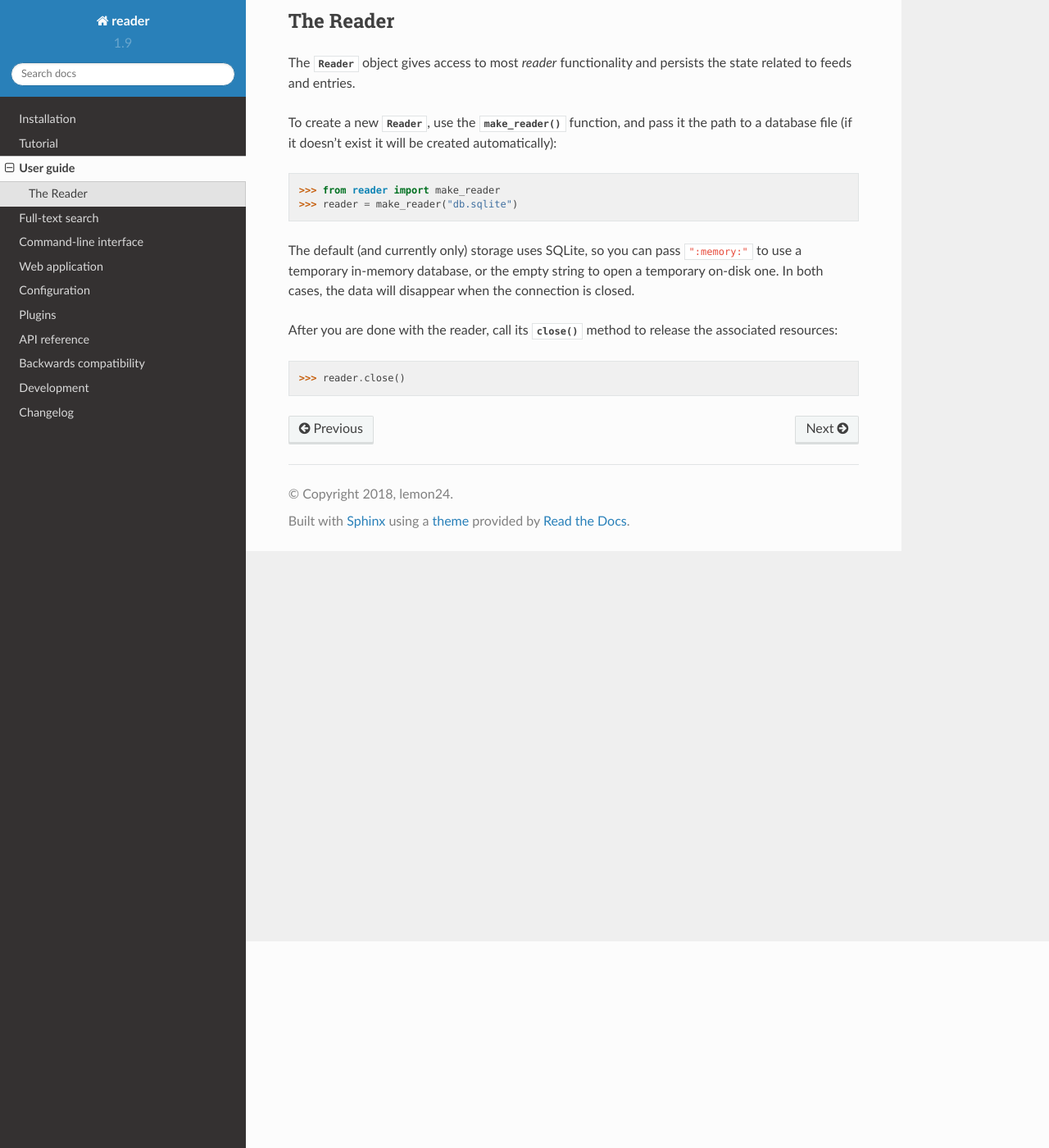
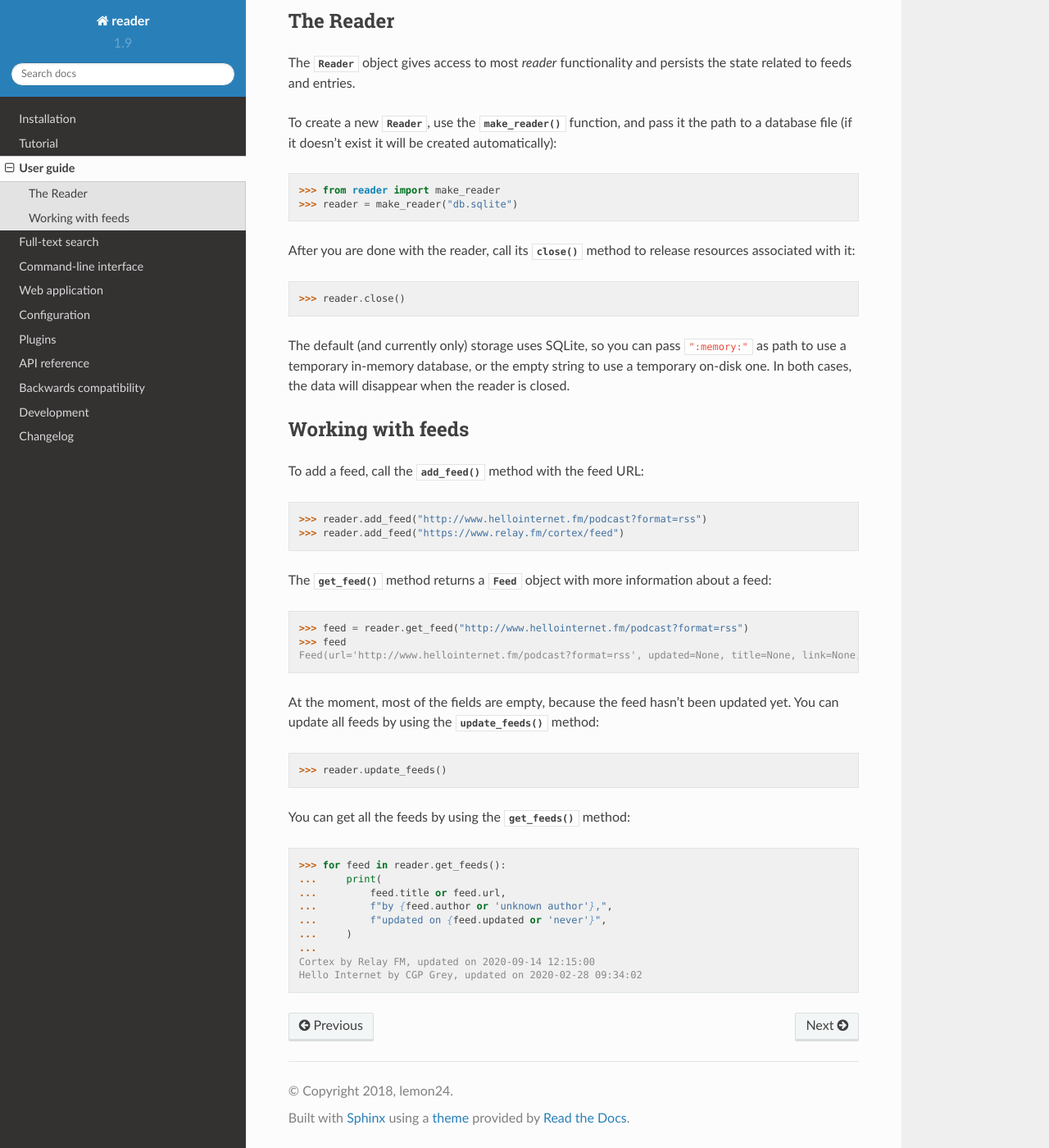
Before and after one commit to Alcides1123/reader, a Sphinx documentation site: the page built from docs/guide.rst, in a window 1280 px wide and 1400 px high, scrolled down 252 px. Shown: the whole window at 82% size. Built offline with Sphinx 7.4.7 and the Read the Docs theme 2.0.0, drawn with Linux system fonts in a browser that asks for light colours.

Commit message:
Add "working with feeds" user guide section (WIP).
For #194.

```diff
--- a/docs/guide.rst
+++ b/docs/guide.rst
@@ -24,22 +24,72 @@ and pass it the path to a database file
     >>> from reader import make_reader
     >>> reader = make_reader("db.sqlite")
 
+After you are done with the reader, call its :meth:`~Reader.close()` method
+to release resources associated with it::
+
+    >>> reader.close()
 
 The default (and currently only) storage uses SQLite,
-so you can pass ``":memory:"`` to use a temporary in-memory database,
-or the empty string to open a temporary on-disk one.
-In both cases, the data will disappear when the connection is closed.
+so you can pass ``":memory:"`` as path to use a temporary in-memory database,
+or the empty string to use a temporary on-disk one.
+In both cases, the data will disappear when the reader is closed.
 
-After you are done with the reader, call its :meth:`~Reader.close()` method
-to release the associated resources::
 
-    >>> reader.close()
+Working with feeds
+------------------
+
+To add a feed, call the :meth:`~Reader.add_feed` method with the feed URL::
+
+    >>> reader.add_feed("http://www.hellointernet.fm/podcast?format=rss")
+    >>> reader.add_feed("https://www.relay.fm/cortex/feed")
+
+.. todo:: Talk about feed_root and filesystem access.
+
+
+The :meth:`~Reader.get_feed` method returns a :class:`Feed` object
+with more information about a feed::
+
+    >>> feed = reader.get_feed("http://www.hellointernet.fm/podcast?format=rss")
+    >>> feed
+    Feed(url='http://www.hellointernet.fm/podcast?format=rss', updated=None, title=None, link=None, author=None, user_title=None, added=datetime.datetime(2020, 10, 10, 0, 0), last_updated=None, last_exception=None)
+
+.. todo:: Talk about how you can also pass a feed object where a feed URL is expected.
+
+
+At the moment, most of the fields are empty,
+because the feed hasn't been updated yet.
+You can update all feeds by using the :meth:`~Reader.update_feeds` method::
+
+    >>> reader.update_feeds()
+
+.. todo::
+
+    Talk aobut swallowing exceptions;
+    talk about new_only;
+    talk about HTTP headers;
+    talk about update_feed().
+
+
+You can get all the feeds by using the :meth:`~Reader.get_feeds` method::
+
+    >>> for feed in reader.get_feeds():
+    ...     print(
+    ...         feed.title or feed.url,
+    ...         f"by {feed.author or 'unknown author'},",
+    ...         f"updated on {feed.updated or 'never'}",
+    ...     )
+    ...
+    Cortex by Relay FM, updated on 2020-09-14 12:15:00
+    Hello Internet by CGP Grey, updated on 2020-02-28 09:34:02
+
+.. todo:: Talk about filtering and sorting.
+
+
 
 
 .. todo::
 
-    creating and destroying Readers
-    feed operations (add/remove/change, get/filtering, update, user title)
+    feed operations (remove, get/filtering, user title)
     entry operations (get/filtering, flags)
     full text search (enable/disable, get/filtering, search)
     feed metadata
```
Also changed, not shown: 1 other file.
